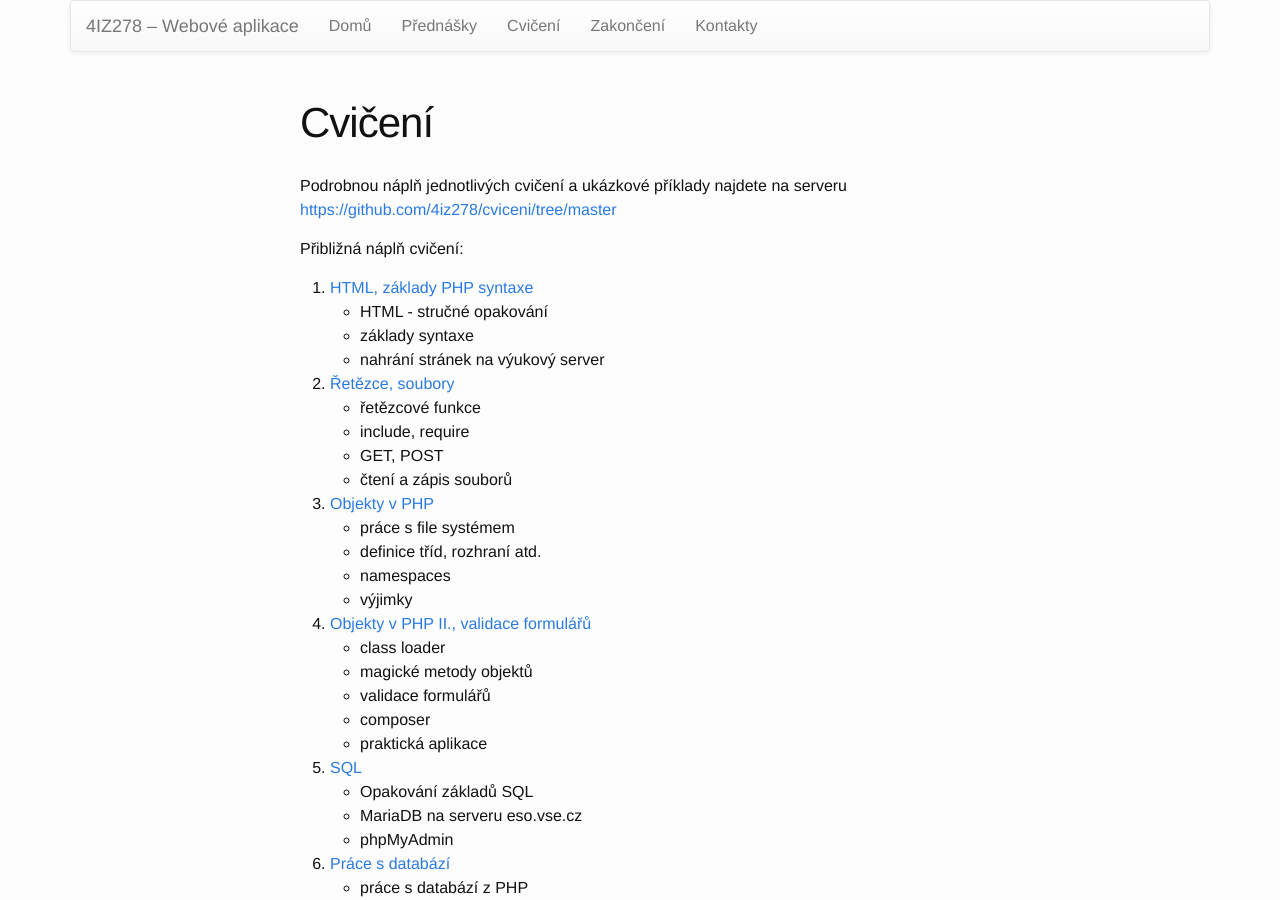
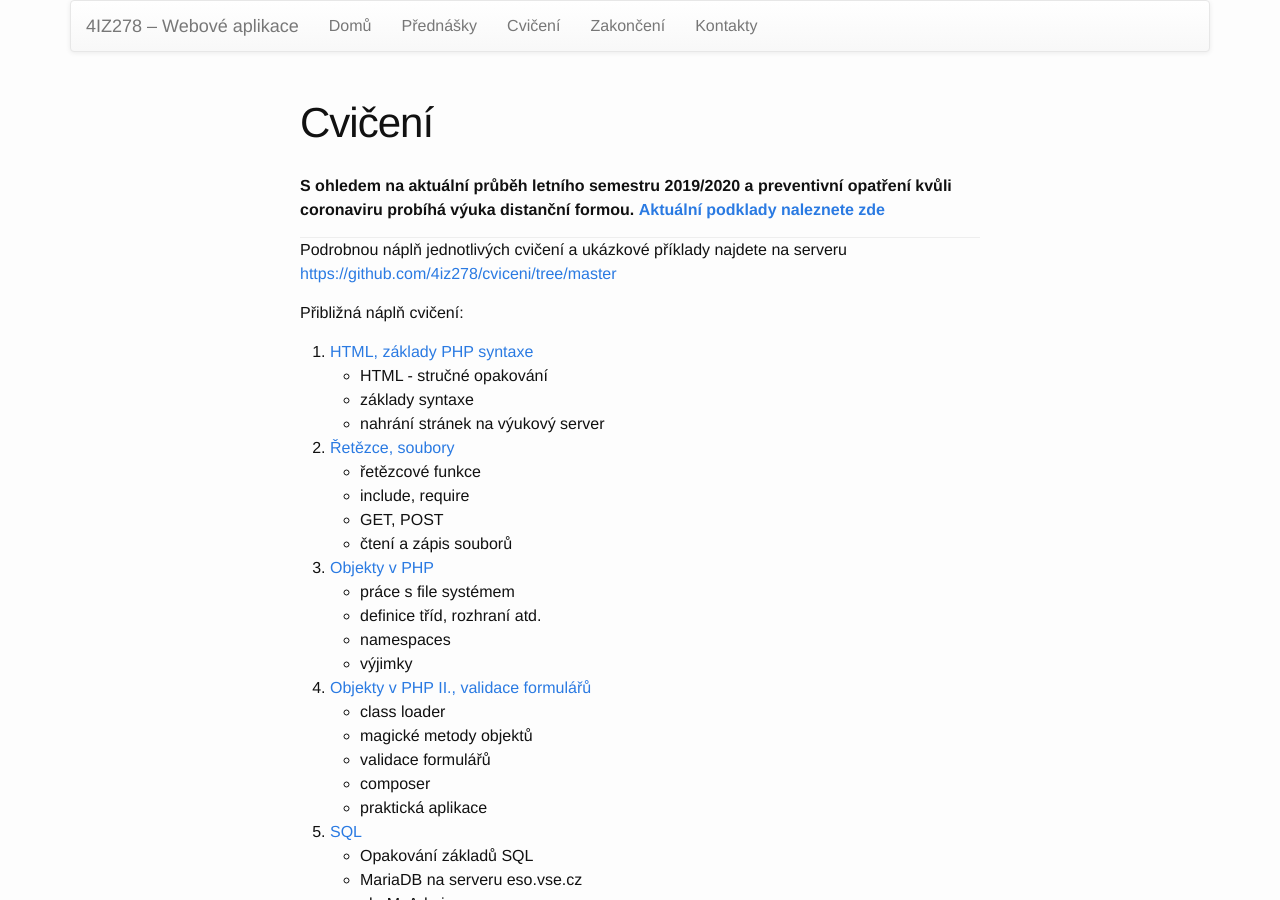
Before and after one commit to 4iz278/4iz278.github.io, a Jekyll site: the page built from cviceni/index.md, in a window 1280 px wide and 900 px high. Built offline with Jekyll 4.4.1, drawn with Linux system fonts in a browser that asks for light colours; nearby versions of some CDN libraries.

Commit message:
odkaz na aktuální podklady

```diff
--- a/cviceni/index.md
+++ b/cviceni/index.md
@@ -1,6 +1,12 @@
 ---
 layout: page
 title:  "Cvičení"
+---
+
+
+**S ohledem na aktuální průběh letního semestru 2019/2020 a preventivní opatření kvůli coronaviru probíhá výuka distanční formou.**
+**[Aktuální podklady naleznete zde](https://github.com/4iz278/cviceni/tree/domaci-vyuka-LS-2020)**
+
 ---
 
 Podrobnou náplň jednotlivých cvičení a ukázkové příklady najdete
```
